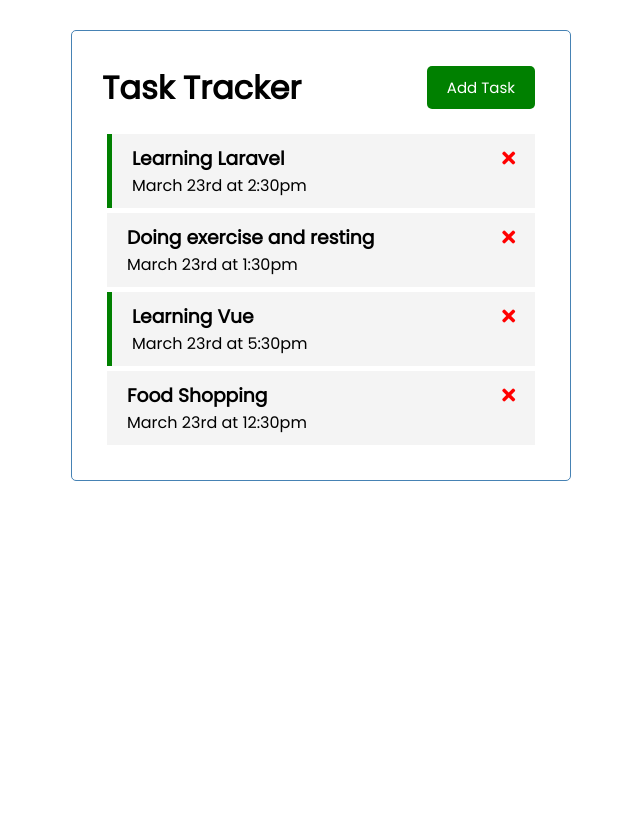
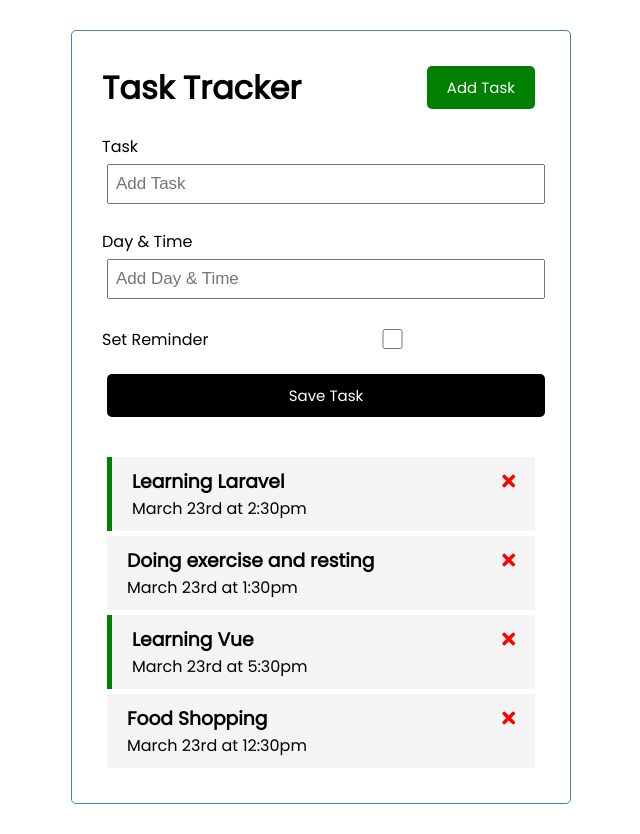
Before and after one commit to PrinceNiyonshuti/itenerary-tracker-vue, a Vue app: page / in a window 1280 px wide. Shown: the whole page, without its empty margins (319-959 px from the left). Before the commit the page ends 800 px from the top, so only its background shows below. Built offline with nearby package versions, Linux system fonts and the light colour scheme.

Commit message:
AddTask Component & v-model and handling form data

```diff
--- a/src/App.vue
+++ b/src/App.vue
@@ -3,34 +3,45 @@
 <template>
 	<div class="container">
 		<Header title="Task Tracker" />
-    <Tasks :tasks="tasks" @delete-task="deleteTask" @toggle-reminder="toggleReminder"/>
+		<AddTask @add-task="addTask"/>
+		<Tasks
+			:tasks="tasks"
+			@delete-task="deleteTask"
+			@toggle-reminder="toggleReminder"
+
+		/>
 	</div>
 </template>
 <script>
 	import Header from "./components/Header.vue";
 	import Tasks from "./components/Tasks.vue";
+	import AddTask from "./components/AddTask.vue";
 	export default {
 		name: "App",
 		components: {
 			Header,
 			Tasks,
+			AddTask,
 		},
 		data() {
 			return {
 				tasks: [],
 			};
 		},
-  methods:{
-    deleteTask(id){
-      if(confirm('Are you sure ?')){
-        this.tasks = this.tasks.filter((task)=> task.id !== id)
+		methods: {
+			addTask(task) {
+				this.tasks = [...this.tasks, task];
+			},
+			deleteTask(id) {
+				if (confirm("Are you sure ?")) {
+					this.tasks = this.tasks.filter((task) => task.id !== id);
 				}
 			},
-    toggleReminder(id){
-      this.tasks = this.tasks.map((task)=>
-        task.id === id ? {...task,reminder:!task.reminder} : task
-      )
-      console.log(id)
+			toggleReminder(id) {
+				this.tasks = this.tasks.map((task) =>
+					task.id === id ? { ...task, reminder: !task.reminder } : task
+				);
+				console.log(id);
 			},
 		},
 		created() {
--- /dev/null
+++ b/src/components/AddTask.vue
@@ -0,0 +1,92 @@
+<!-- @format -->
+
+<template>
+  <form @submit="onSubmit" class="add-form">
+    <div class="form-control">
+      <label>Task</label>
+      <input type="text" v-model="text" name="text" placeholder="Add Task" />
+    </div>
+    <div class="form-control">
+      <label>Day & Time</label>
+      <input
+        type="text"
+        v-model="day"
+        name="day"
+        placeholder="Add Day & Time"
+      />
+    </div>
+    <div class="form-control form-control-check">
+      <label>Set Reminder</label>
+      <input type="checkbox" v-model="reminder" name="reminder" />
+    </div>
+
+    <input type="submit" value="Save Task" class="btn btn-block" />
+  </form>
+</template>
+<script>
+	export default {
+		name: "AddTask",
+		data() {
+			return {
+				text: "",
+				day: "",
+				reminder: false,
+			};
+		},
+        methods:{
+            onSubmit(e){
+                e.preventDefault()
+
+                if(!this.text){
+                    alert('Please add a task')
+                }
+
+                const newTask={
+                    id: Math.floor(Math.random()*100000),
+                    text: this.text,
+                    day: this.day,
+                    reminder: false,
+                }
+
+                this.$emit('add-task',newTask)
+
+                // clear the form
+                this.text= '',
+                this.day= '',
+                this.reminder= false
+
+
+            },
+        },
+	};
+</script>
+<style scoped>
+.add-form {
+  margin-bottom: 40px;
+}
+.form-control {
+  margin: 20px 0;
+}
+.form-control label {
+  display: block;
+}
+.form-control input {
+  width: 100%;
+  height: 40px;
+  margin: 5px;
+  padding: 3px 7px;
+  font-size: 17px;
+}
+.form-control-check {
+  display: flex;
+  align-items: center;
+  justify-content: space-between;
+}
+.form-control-check label {
+  flex: 1;
+}
+.form-control-check input {
+  flex: 2;
+  height: 20px;
+}
+</style>
```
Lines whose indentation alone changed are shown as unchanged.
